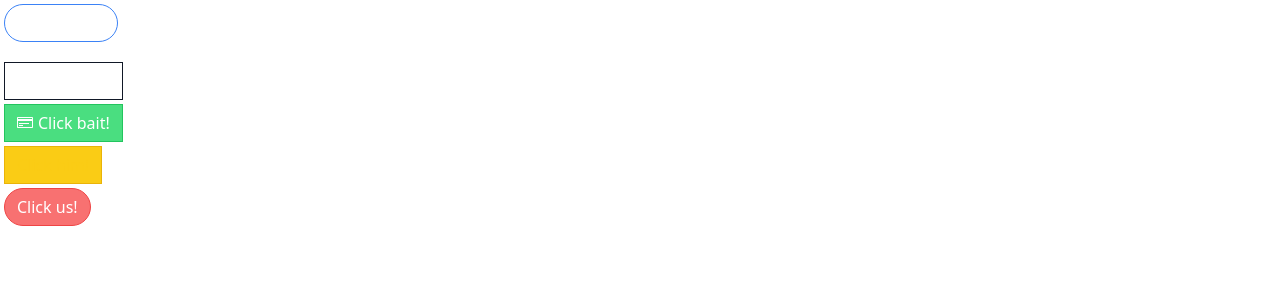
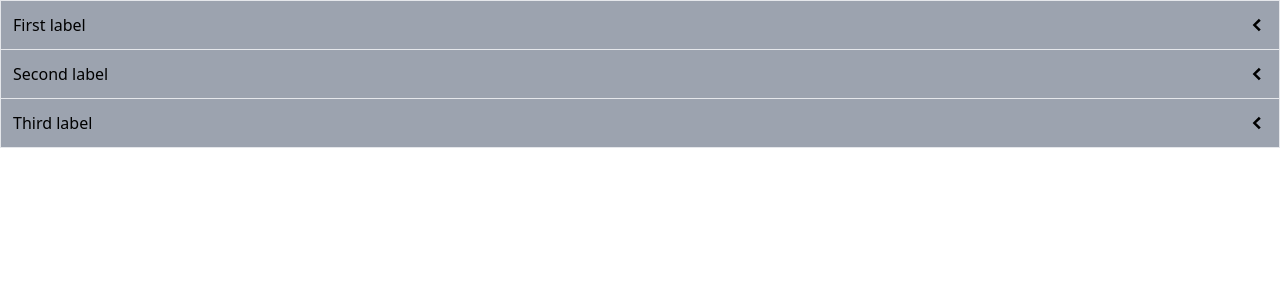
Before and after one commit to AndreiVB/react-components, a React (Create React App) app: page / in a window 1280 px wide. Shown: the top 300 px of the page. Built offline with nearby package versions, Linux system fonts and the light colour scheme.

Commit message:
refactored folders structure, worked on variations of buttons & styles,created state and event handler for Accordion component

```diff
--- a/src/App.js
+++ b/src/App.js
@@ -1,44 +1,28 @@
-import { GoBell, GoCloudDownload, GoCreditCard } from "react-icons/go";
-import Button from "./Button";
+import Accordion from "./components/Accordion";
 
 function App() {
-    const handleClick = () => {
-        console.log('Clicked');
-    }
+	const items = [
+		{
+			id: "1",
+			label: "First label",
+			content:
+				"Some content one.Some content one.Some content one.Some content one.Some content one.Some content one.Some content one",
+		},
+		{
+			id: "2",
+			label: "Second label",
+			content:
+				"Some content two.Some content two.Some content two.Some content two.Some content two",
+		},
+		{
+			id: "3",
+			label: "Third label",
+			content:
+				"Some content three.Some content three.Some content three.Some content three.Some content three",
+		},
+	];
 
-    const handleHover = () => {
-        console.log('Hovered');
-    }
-
-    return (
-			<div>
-				<div>
-					<Button primary rounded outline onClick={handleClick} className='mb-5'>
-						<GoBell />
-						Click me!
-					</Button>
-				</div>
-				<div>
-					<Button secondary outline onMouseEnter={handleHover}>
-						<GoCloudDownload />
-						Byee bye!
-					</Button>
-				</div>
-				<div>
-					<Button success><GoCreditCard /> Click bait!</Button>
-				</div>
-				<div>
-					<Button warning outline>
-						Click him!
-					</Button>
-				</div>
-				<div>
-					<Button danger rounded>
-						Click us!
-					</Button>
-				</div>
-			</div>
-		);
+    return <Accordion items={items}/>;
 }
 
 export default App;
--- /dev/null
+++ b/src/components/Accordion.js
@@ -0,0 +1,56 @@
+import { useState } from 'react';
+import { GoChevronDown, GoChevronLeft } from 'react-icons/go';
+
+function Accordion({items}) {
+	const [expandedIndex, setExpandedIndex] = useState(-1);
+	//is recommended that handle click is outside the mapping function
+	const handleClick = (nextIndex) => {
+		setExpandedIndex(nextIndex);
+		if (expandedIndex === nextIndex) {
+			setExpandedIndex(-1);
+		} else {
+			setExpandedIndex(nextIndex);
+		}
+	};
+
+	// used very rare if the a value dependeds on an old one; tested with $0.click();$0.click(); in the console
+
+	// const handleClick = (nextIndex) => {
+	//     console.log('stale version of expandedIndex', expandedIndex);
+	// 		setExpandedIndex((currentExpandedIndex) => {
+	//             console.log('up to date version', currentExpandedIndex);
+	//             if(currentExpandedIndex === nextIndex) {
+	//                 return -1;
+	//             } else {
+	//                 return nextIndex;
+	//             }
+	//         });
+	// 	};
+
+	const renderedItems = items.map((item, index) => {
+		const isExpanded = index === expandedIndex;
+		const icon = (
+			<span className="text-xl">
+				{isExpanded ? <GoChevronDown /> : <GoChevronLeft />}
+			</span>
+		);
+		return (
+			<div key={item.id}>
+				<div
+					className="flex justify-between p-3 bg-gray-400 border-b items-center cursor-pointer"
+					onClick={() => handleClick(index)}
+				>
+					{item.label}
+					{icon}
+				</div>
+				{isExpanded && (
+					<div className="border-b p-5 bg-gray-200">{item.content}</div>
+				)}
+			</div>
+		);
+	});
+
+	return <div className="border-x border-t roudned">{renderedItems}</div>;
+}
+
+export default Accordion;
--- /dev/null
+++ b/src/pages/ButtonPage.js
@@ -0,0 +1,46 @@
+import { GoBell, GoCloudDownload, GoCreditCard } from "react-icons/go";
+import Button from "../components/Button";
+
+function ButtonPage() {
+	const handleClick = () => {
+		console.log("Clicked");
+	};
+
+	const handleHover = () => {
+		console.log("Hovered");
+	};
+
+	return (
+		<div>
+			<div>
+				<Button primary rounded outline onClick={handleClick} className="mb-5">
+					<GoBell />
+					Click me!
+				</Button>
+			</div>
+			<div>
+				<Button secondary outline onMouseEnter={handleHover}>
+					<GoCloudDownload />
+					Byee bye!
+				</Button>
+			</div>
+			<div>
+				<Button success>
+					<GoCreditCard /> Click bait!
+				</Button>
+			</div>
+			<div>
+				<Button warning outline>
+					Click him!
+				</Button>
+			</div>
+			<div>
+				<Button danger rounded>
+					Click us!
+				</Button>
+			</div>
+		</div>
+	);
+}
+
+export default ButtonPage;
```
Also changed, not shown: src/components/Button.js (renamed from src/Button.js).
